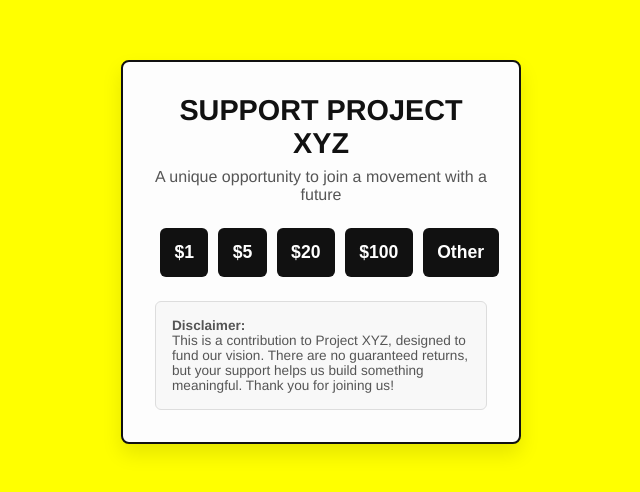
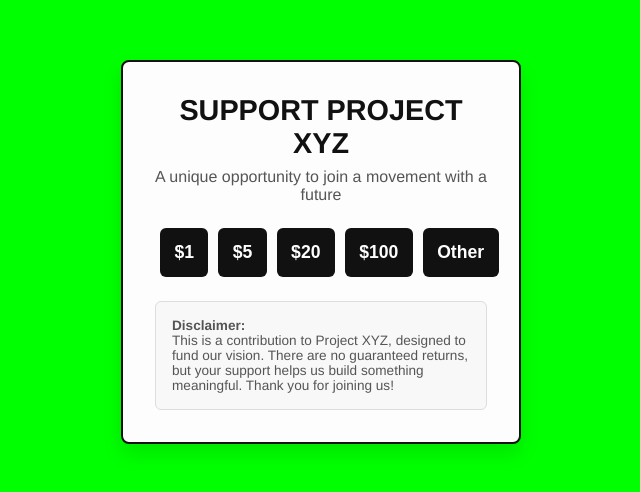
Before and after one commit to mattian7741/payux, a plain HTML site: page index.html in a window 1280 px wide. Shown: the part 148-640 px from the top of the page, without its empty margins (319-959 px from the left). Drawn offline with Linux system fonts and the light colour scheme; a script that the page names is missing.

Commit message:
color change

```diff
--- a/index.html
+++ b/index.html
@@ -18,7 +18,7 @@
     }
     body {
       font-family: 'Helvetica Neue', Arial, sans-serif;
-      background: #FFFF00;
+      background: #00FF00;
       display: flex;
       align-items: center;
       justify-content: center;
```
